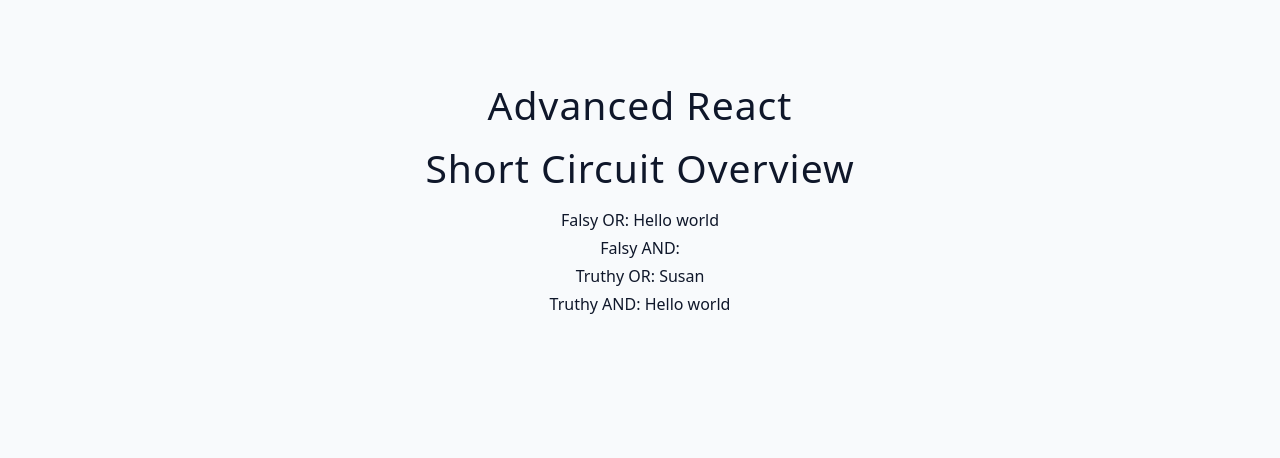
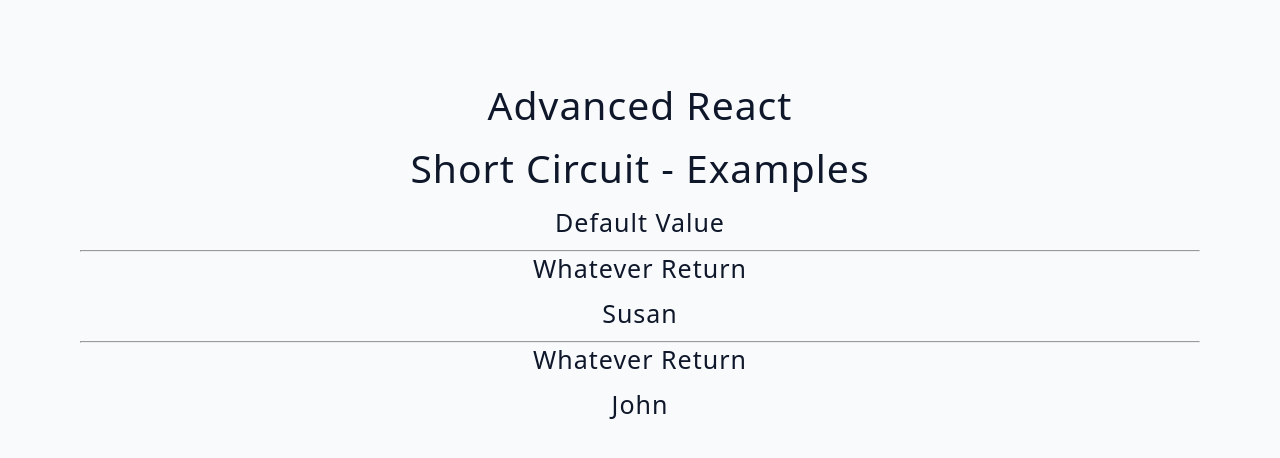
Before and after one commit to vsbron/course-all-in-one-2025, a React (Vite) app in the folder 03-advanced-react/: page / in a window 1280 px wide. Shown: the top 458 px of the page. Built offline with nearby package versions, Linux system fonts and the light colour scheme.

Commit message:
03-advanced-react - Conditional rendering based on short-curcuiting example

```diff
--- a/03-advanced-react/src/App.jsx
+++ b/03-advanced-react/src/App.jsx
@@ -1,11 +1,11 @@
-import ShortCircuitOverview from "./tutorial/03-conditional-rendering/04-short-circuit-overview";
+import ShortCircuitExamples from "./tutorial/03-conditional-rendering/05-short-circuit-examples";
 
 function App() {
   // Returned JSX
   return (
     <div className="container">
       <h2>Advanced React</h2>
-      <ShortCircuitOverview />
+      <ShortCircuitExamples />
     </div>
   );
 }
--- a/03-advanced-react/src/tutorial/03-conditional-rendering/05-short-circuit-examples.jsx
+++ b/03-advanced-react/src/tutorial/03-conditional-rendering/05-short-circuit-examples.jsx
@@ -1,14 +1,46 @@
 import { useState } from "react";
 
 const ShortCircuitExamples = () => {
-  // falsy
+  // Creating some state values
   const [text, setText] = useState("");
-  // truthy
   const [name, setName] = useState("susan");
   const [user, setUser] = useState({ name: "john" });
   const [isEditing, setIsEditing] = useState(false);
 
-  return <h2>short circuit - examples</h2>;
+  // Returned JSX
+  return (
+    <div>
+      <h2>short circuit - examples</h2>
+      {/* Displays default value if text is null */}
+      <h4>{text || "Default value"}</h4>
+
+      <hr />
+
+      {/* Displays default name with some text if there is a name - !Not operator is used */}
+      {!text && (
+        <div>
+          <h4>Whatever return</h4>
+          <h4>{name}</h4>
+        </div>
+      )}
+
+      <hr />
+
+      {/* Same, but renders entire component */}
+      {user && !isEditing && <SomeComponent name={user.name} />}
+    </div>
+  );
+};
+
+// Helper component
+const SomeComponent = ({ name }) => {
+  // Returned JSX
+  return (
+    <div>
+      <h4>Whatever return</h4>
+      <h4>{name}</h4>
+    </div>
+  );
 };
 
 export default ShortCircuitExamples;
```
